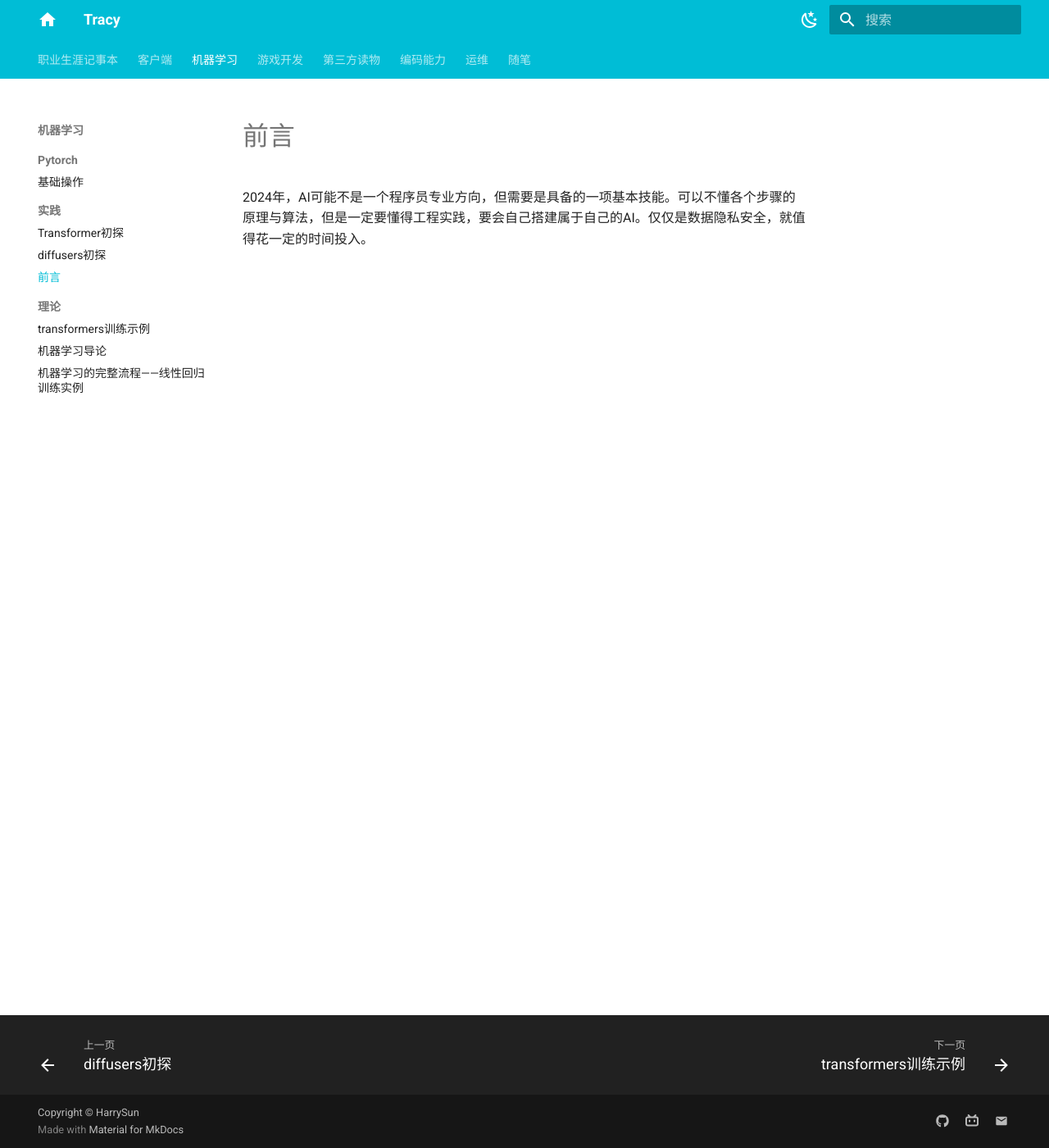
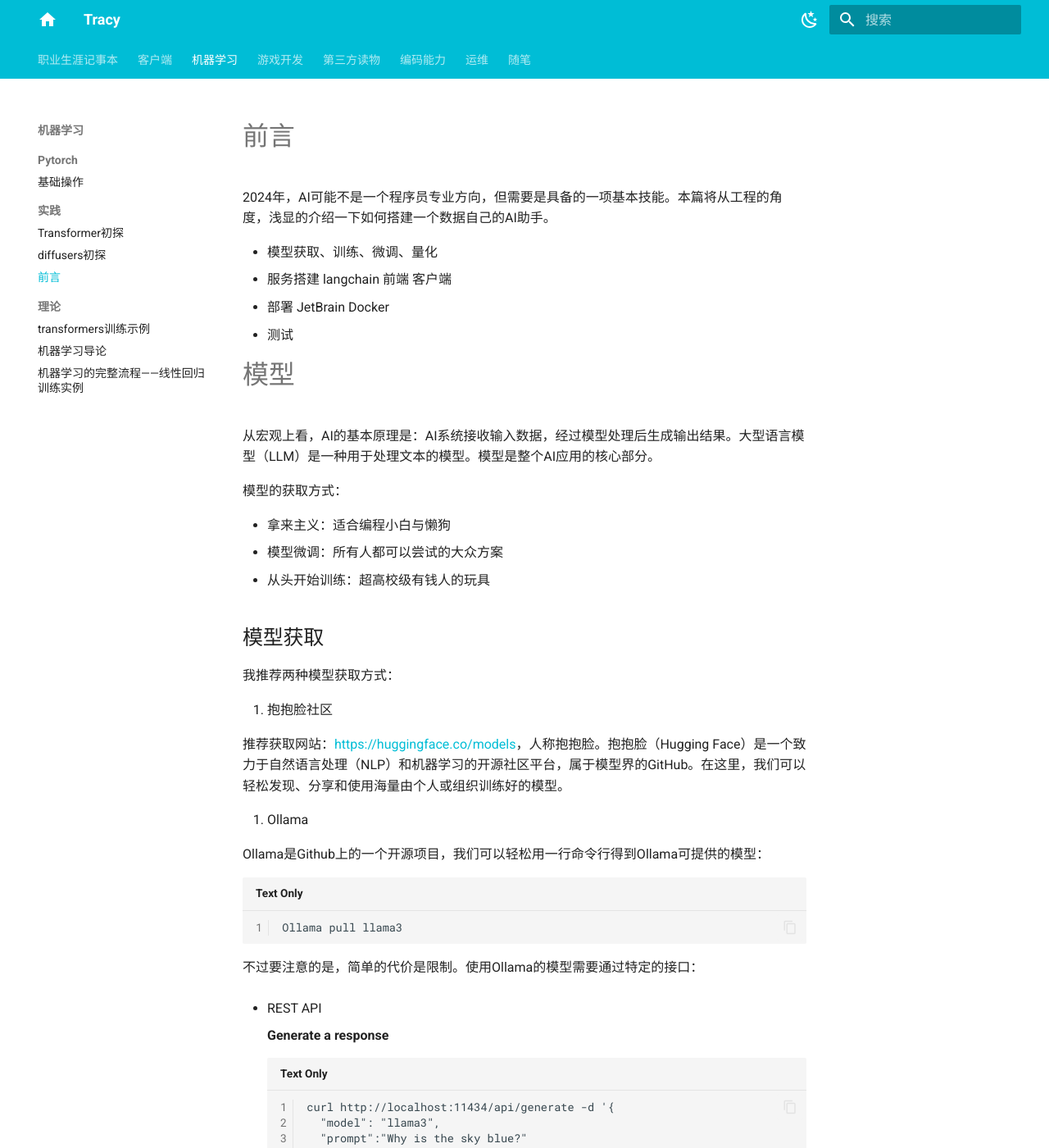
Before and after one commit to HarrySunV9x/harrysunv9x.github.io, an MkDocs documentation site: the page built from articles/机器学习/实践/大模型LLM构建导论.md, in a window 1280 px wide and 1400 px high. Shown: the whole window at 82% size. Built offline with MkDocs 1.6.1 and Material for MkDocs 9.7.7, drawn with Linux system fonts in a browser that asks for light colours; some of the changed text lies outside the part shown.

Commit message:
Update 大模型LLM构建导论.md

````diff
--- a/articles/机器学习/实践/大模型LLM构建导论.md
+++ b/articles/机器学习/实践/大模型LLM构建导论.md
@@ -5,4 +5,95 @@ data:2024-04-24
 
 # 前言
 
-2024年，AI可能不是一个程序员专业方向，但需要是具备的一项基本技能。可以不懂各个步骤的原理与算法，但是一定要懂得工程实践，要会自己搭建属于自己的AI。仅仅是数据隐私安全，就值得花一定的时间投入。
+2024年，AI可能不是一个程序员专业方向，但需要是具备的一项基本技能。本篇将从工程的角度，浅显的介绍一下如何搭建一个数据自己的AI助手。
+
+- 模型获取、训练、微调、量化
+- 服务搭建  langchain 前端 客户端
+- 部署 JetBrain Docker
+- 测试
+
+# 模型
+
+从宏观上看，AI的基本原理是：AI系统接收输入数据，经过模型处理后生成输出结果。大型语言模型（LLM）是一种用于处理文本的模型。模型是整个AI应用的核心部分。
+
+模型的获取方式：
+
+- 拿来主义：适合编程小白与懒狗
+- 模型微调：所有人都可以尝试的大众方案
+- 从头开始训练：超高校级有钱人的玩具
+
+## 模型获取
+
+我推荐两种模型获取方式：
+
+1. 抱抱脸社区
+
+   推荐获取网站：https://huggingface.co/models，人称抱抱脸。抱抱脸（Hugging Face）是一个致力于自然语言处理（NLP）和机器学习的开源社区平台，属于模型界的GitHub。在这里，我们可以轻松发现、分享和使用海量由个人或组织训练好的模型。
+
+2. Ollama
+
+   Ollama是Github上的一个开源项目，我们可以轻松用一行命令行得到Ollama可提供的模型：
+
+   ```
+   Ollama pull llama3
+   ```
+
+   不过要注意的是，简单的代价是限制。使用Ollama的模型需要通过特定的接口：
+
+   - REST API
+
+     **Generate a response**
+
+     ```
+     curl http://localhost:11434/api/generate -d '{
+       "model": "llama3",
+       "prompt":"Why is the sky blue?"
+     }'
+     ```
+
+     **Chat with a model**
+
+     ```
+     curl http://localhost:11434/api/chat -d '{
+       "model": "llama3",
+       "messages": [
+         { "role": "user", "content": "why is the sky blue?" }
+       ]
+     }'
+     ```
+
+   - LangChain
+
+     ```python
+     from langchain_community.llms import Ollama
+     llm = Ollama(model="llama3")
+     llm.invoke("Why is the sky blue?")
+     ```
+
+   - LlamaIndex
+
+     ```python
+     from llama_index.llms.ollama import Ollama
+     llm = Ollama(model="llama3")
+     llm.complete("Why is the sky blue?")
+     ```
+
+   也可以直接在目录` ~/.*ollama*/models`里获得模型文件，但笔者未尝试过是否可以直接调用。
+
+## 模型训练
+
+模型的完整训练过程入门参考之前的博客：[机器学习的完整流程——线性回归训练实例](https://harrysunv9x.github.io/机器学习/理论/机器学习的完整流程——线性回归训练实例/)，简单来说模型训练分为：
+
+1、数据准备
+
+2、模型构建
+
+3、定义损失函数
+
+4、定义优化算法
+
+5、执行训练
+
+6、估量误差
+
+几个步骤。对于不同的模型，
````
